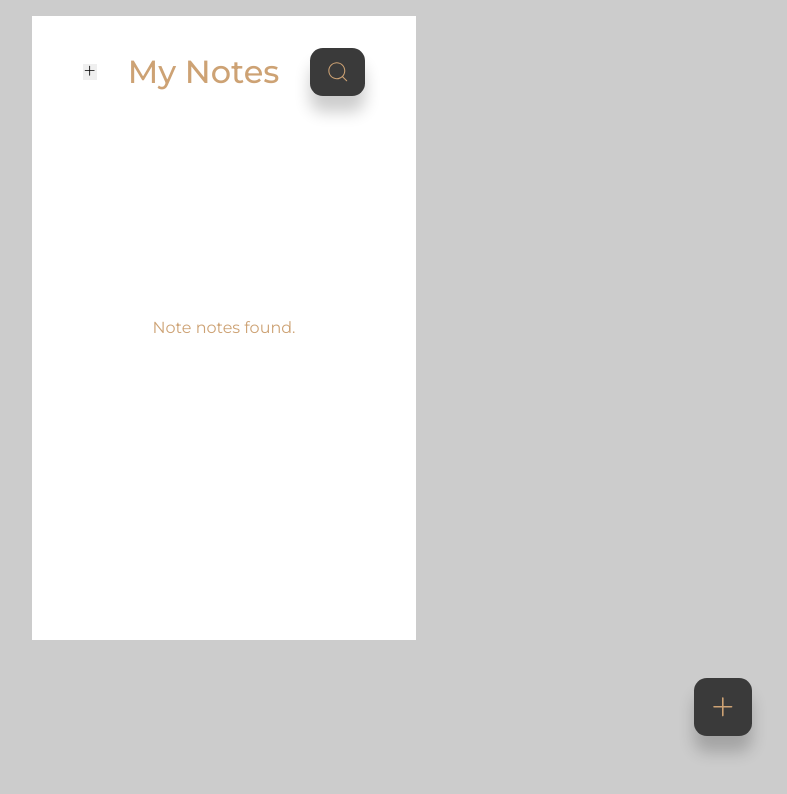
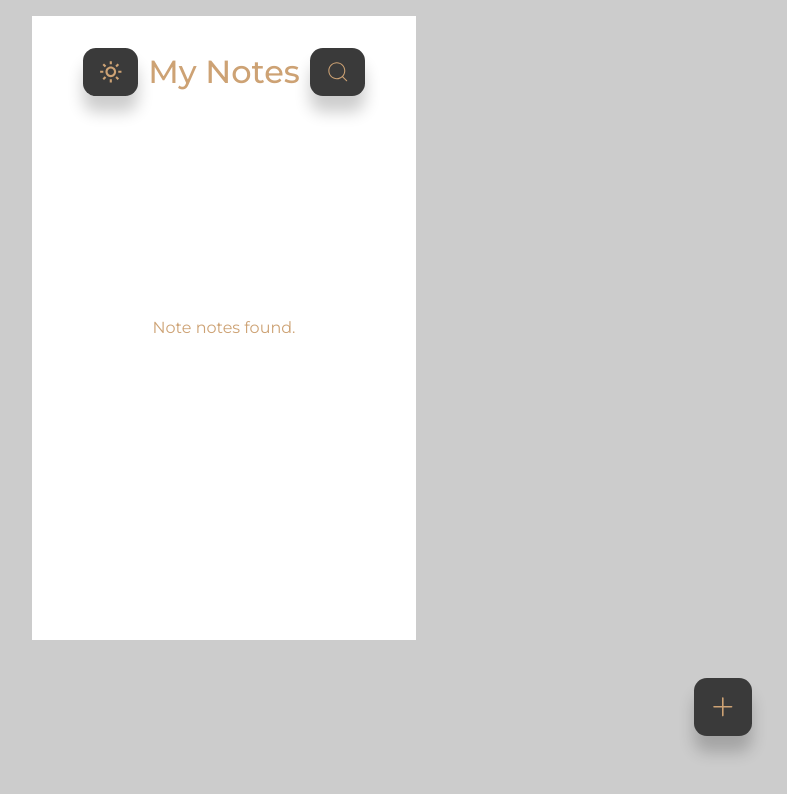
Before and after one commit to khafiz33/Notes, a React (Create React App) app: page / in a window 1280 px wide. Shown: the top 794 px of the page, without its empty margins (416-1203 px from the left). Built offline with nearby package versions, Linux system fonts and the light colour scheme.

Commit message:
button has been assigned a class

```diff
--- a/src/pages/Notes/Notes.jsx
+++ b/src/pages/Notes/Notes.jsx
@@ -8,6 +8,7 @@ import { CiSearch } from 'react-icons/ci';
 import { MdClose } from 'react-icons/md';
 import { BsPlusLg } from 'react-icons/bs';
 import { RiMoonCloudyLine } from 'react-icons/ri';
+import { BiSun } from 'react-icons/bi';
 // import hooks
 import useNotes from '../../components/hooks/useNotes';
 import useTheme from '../../components/hooks/useTheme';
@@ -35,8 +36,8 @@ function Notes() {
 	return (
 		<section>
 			<header className='notes__header'>
-				<button onClick={() => setTheme((prevState) => !prevState)}>{
-					theme ? <RiMoonCloudyLine /> : <BsPlusLg />
+				<button className='btn' onClick={() => setTheme((prevState) => !prevState)}>{
+					theme ? <RiMoonCloudyLine /> : <BiSun />
 				}</button>
 				{!showSearch && <h2>My Notes</h2>}
 				{showSearch && (
```
